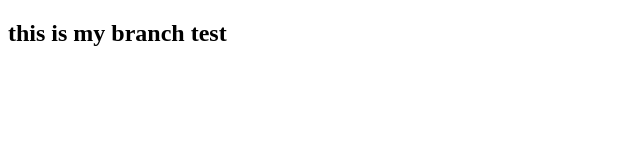
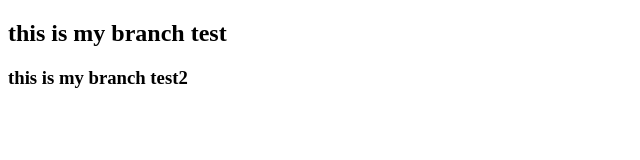
Before and after one commit to midhundevasia1/sampleweb, a website: page index.html in a window 1280 px wide. Shown: the whole page, without its empty margins (0-640 px from the left). Drawn offline with Linux system fonts and the light colour scheme.

Commit message:
2nd change in index after branch

```diff
--- a/index.html
+++ b/index.html
@@ -2,5 +2,6 @@
 <html>
 <body>
     <h2>this is my branch test</h2>
+    <h3> this is my branch test2</h3>
 </body>
 </html>
```
